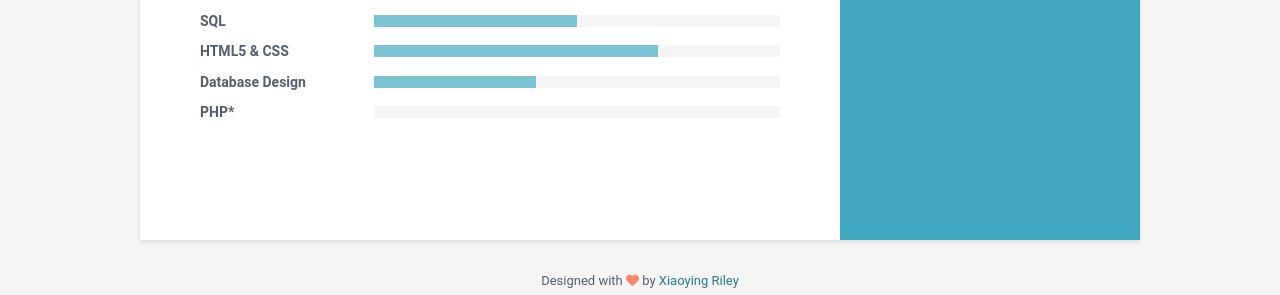
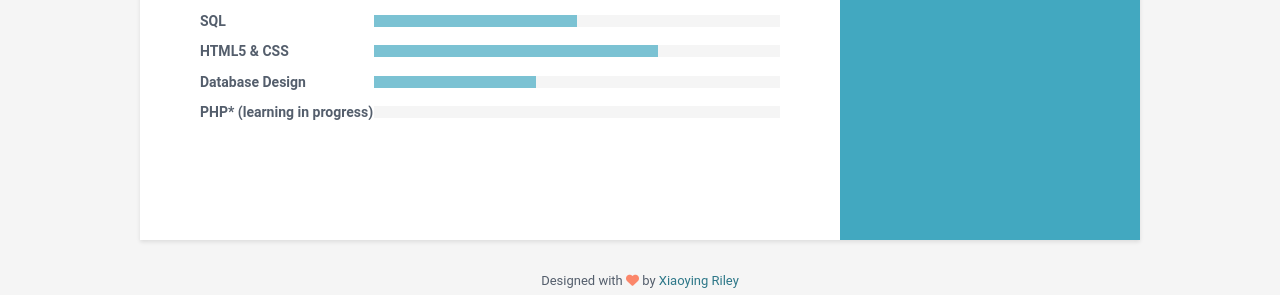
Before and after one commit to AndreLiraFr/andrelirafr.github.io, a Jekyll site: the page built from index.html, in a window 1280 px wide. Shown: the part 2052-2347 px from the top of the page. Built offline with Jekyll 4.4.1, drawn with Linux system fonts in a browser that asks for light colours.

Commit message:
PHP in progress

```diff
--- a/_data/data.yml
+++ b/_data/data.yml
@@ -239,7 +239,7 @@ skills:
     - name: Database Design
       level: 40%
 
-    - name: PHP*
+    - name: PHP* (learning in progress)
       level: 0%
 
 footer: >
```
